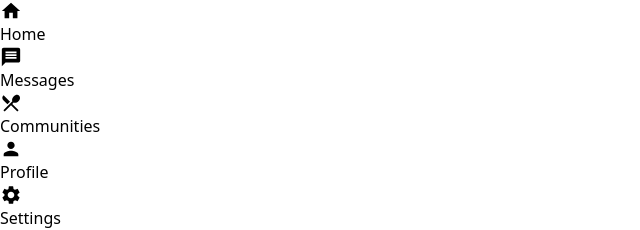
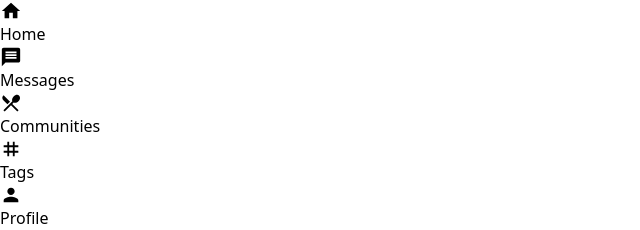
Before and after one commit to ayushagupta/cookrr, a React (Vite) app in the folder client/: page / in a window 1280 px wide. Shown: the top 230 px of the page, without its empty margins (0-640 px from the left). Built offline with nearby package versions, Linux system fonts and the light colour scheme; no server answers.

Commit message:
add tags option in sidebar

```diff
--- a/client/src/components/Sidebar/Sidebar.jsx
+++ b/client/src/components/Sidebar/Sidebar.jsx
@@ -6,6 +6,7 @@ import {
   MdMessage,
   MdPerson,
   MdSettings,
+  MdTag
 } from "react-icons/md";
 
 const Sidebar = () => {
@@ -19,6 +20,7 @@ const Sidebar = () => {
       icon: <MdLocalDining size={22} />,
       path: "/communities",
     },
+    { label: "Tags", icon: <MdTag size={22} />, path: "/tags" },
     { label: "Profile", icon: <MdPerson size={22} />, path: "/profile/me" },
     { label: "Settings", icon: <MdSettings size={22} />, path: "/settings" },
   ];
```
